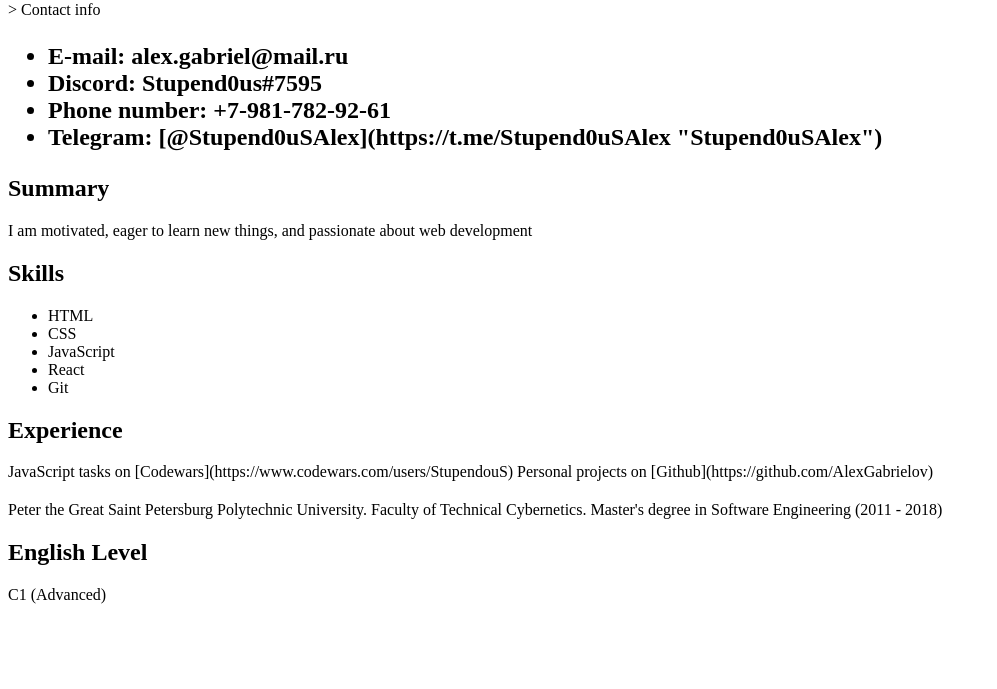
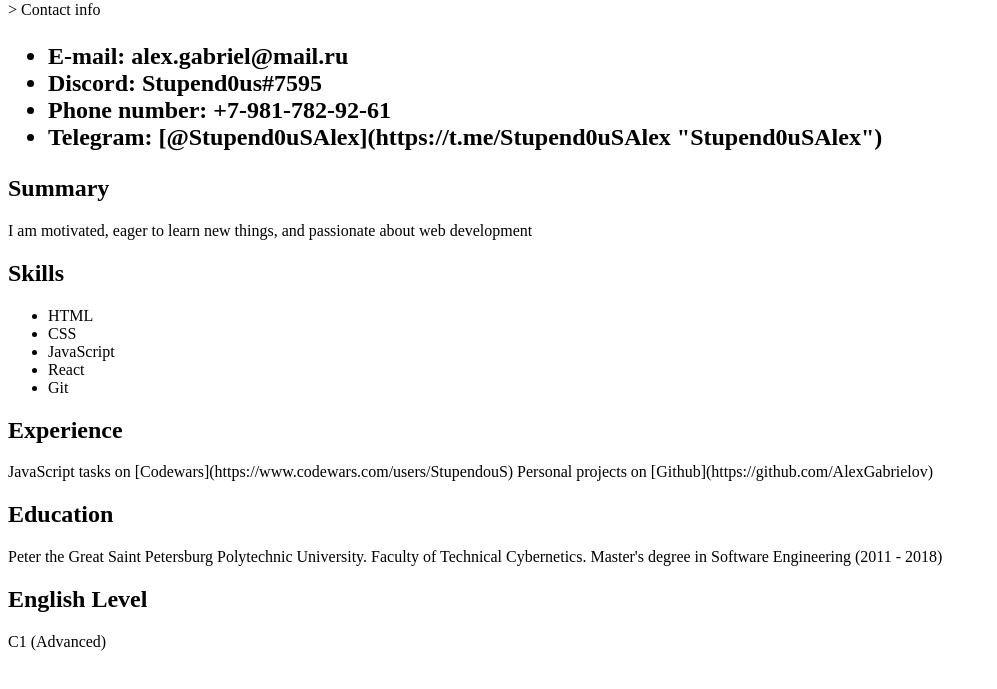
Before and after one commit to AlexGabrielov/rsschool-cv, a plain HTML site: page index.html in a window 1280 px wide. Shown: the part 79-768 px from the top of the page, without its empty margins (0-997 px from the left). Drawn offline with Linux system fonts and the light colour scheme.

Commit message:
refactor: spaces

```diff
--- a/index.html
+++ b/index.html
@@ -34,7 +34,7 @@ I am motivated, eager to learn new things, and passionate about web development
 
   Personal projects on [Github](https://github.com/AlexGabrielov)
 
-<h2></h2>
+  <h2>Education</h2>
   Peter the Great Saint Petersburg Polytechnic University. Faculty of Technical Cybernetics. Master's degree in Software Engineering (2011 - 2018)
 
   <h2>English Level</h2>
```
Lines whose indentation alone changed are shown as unchanged.
